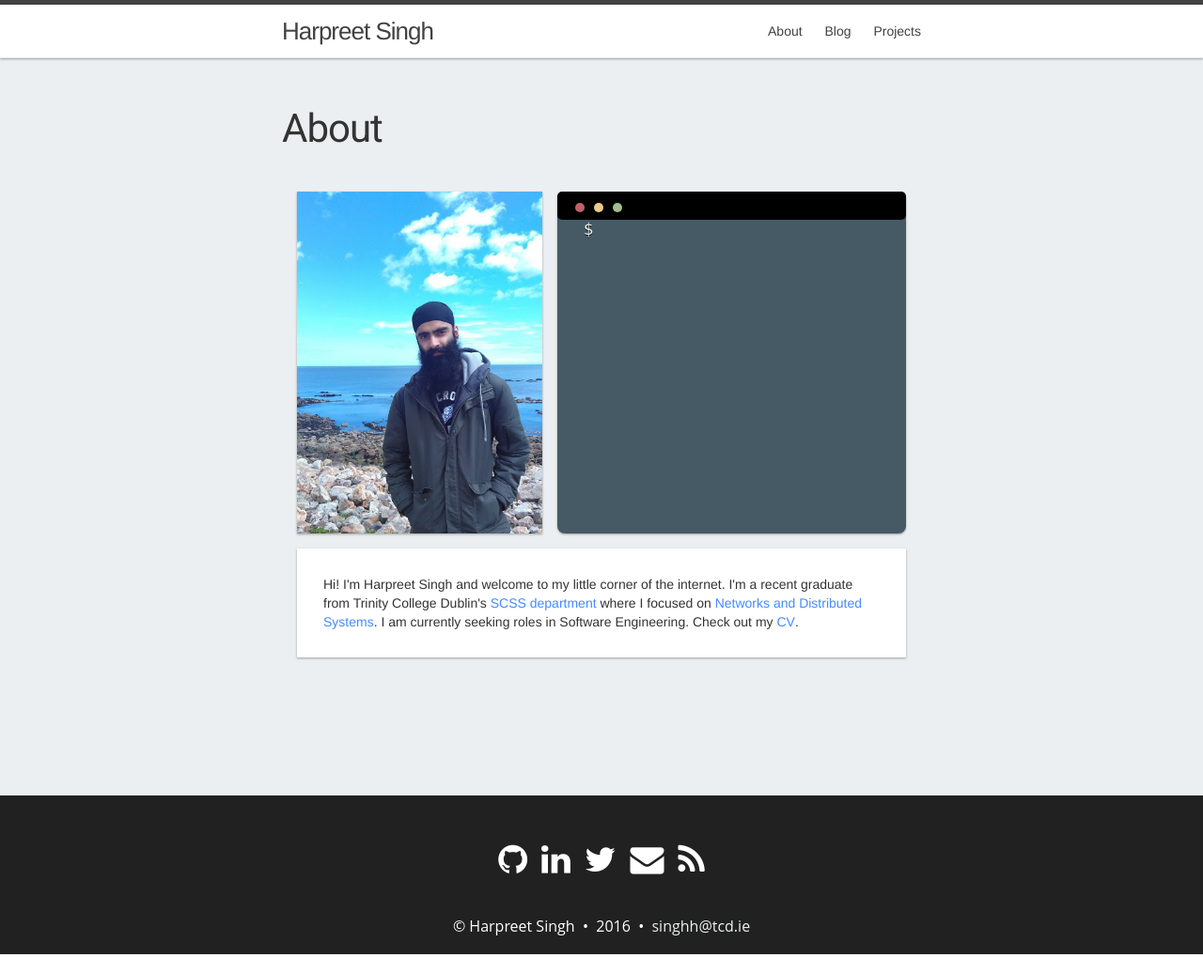
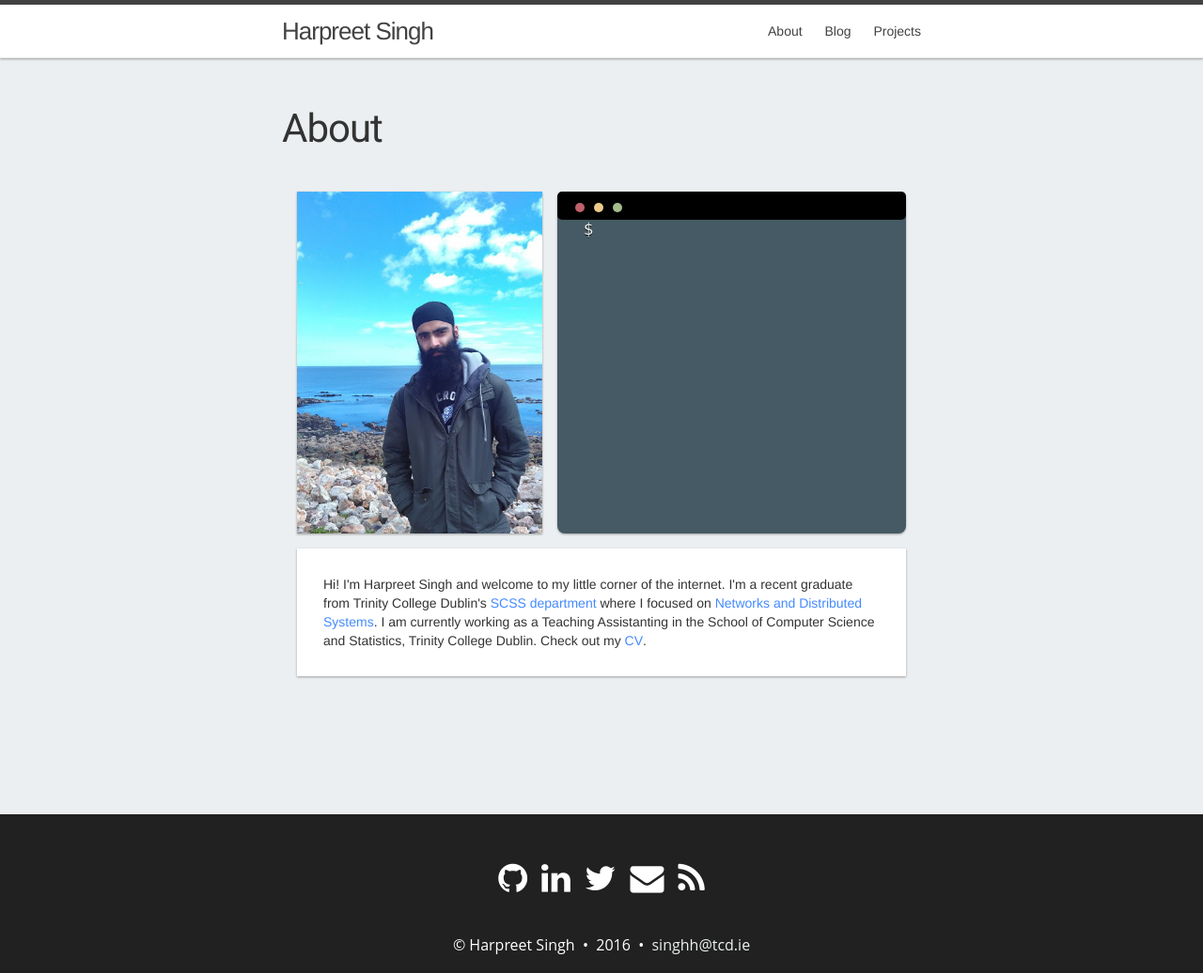
Before and after one commit to harpresing/etSingh.github.io, a Jekyll site: the page built from _pages/about.md, in a window 1280 px wide. Shown: the whole page at 94% size. Built offline with Jekyll 4.4.1, drawn with Linux system fonts in a browser that asks for light colours; nearby versions of some CDN libraries.

Commit message:
Updated CV

```diff
--- a/_pages/about.md
+++ b/_pages/about.md
@@ -20,6 +20,6 @@ permalink: /
 $ <span class="element"></span>
 </div>
 <div class="mdl-cell mdl-cell--12-col card card__padding shadowDepth1">
-Hi! I'm Harpreet Singh and welcome to my little corner of the internet. I'm a recent graduate from Trinity College Dublin's <a href="https://www.scss.tcd.ie/">SCSS department</a> where I focused on <a href="https://www.scss.tcd.ie/postgraduate/mscnds/">Networks and Distributed Systems</a>. I am currently seeking roles in Software Engineering. Check out my <a href="../public/documents/HarpreetSinghCV.pdf">CV</a>.
+Hi! I'm Harpreet Singh and welcome to my little corner of the internet. I'm a recent graduate from Trinity College Dublin's <a href="https://www.scss.tcd.ie/">SCSS department</a> where I focused on <a href="https://www.scss.tcd.ie/postgraduate/mscnds/">Networks and Distributed Systems</a>. I am currently working as a Teaching Assistanting in the School of Computer Science and Statistics, Trinity College Dublin. Check out my <a href="../public/documents/HarpreetSinghCV.pdf">CV</a>.
 </div>
 </div>
```
Also changed, not shown: 1 other file.
